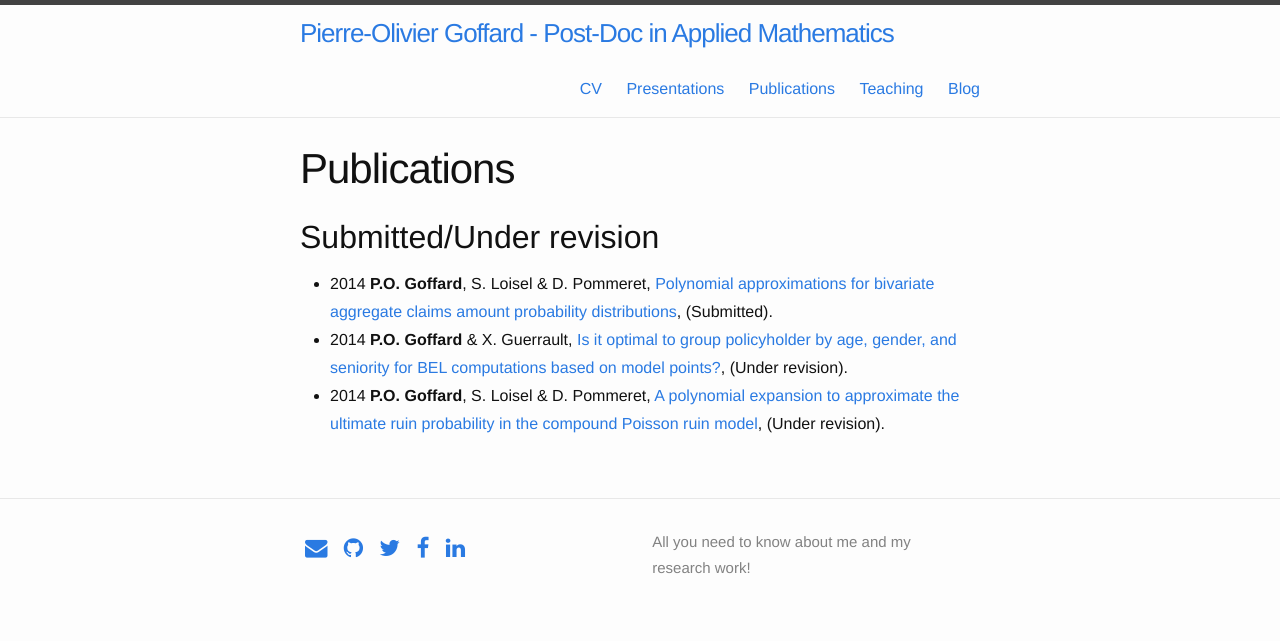
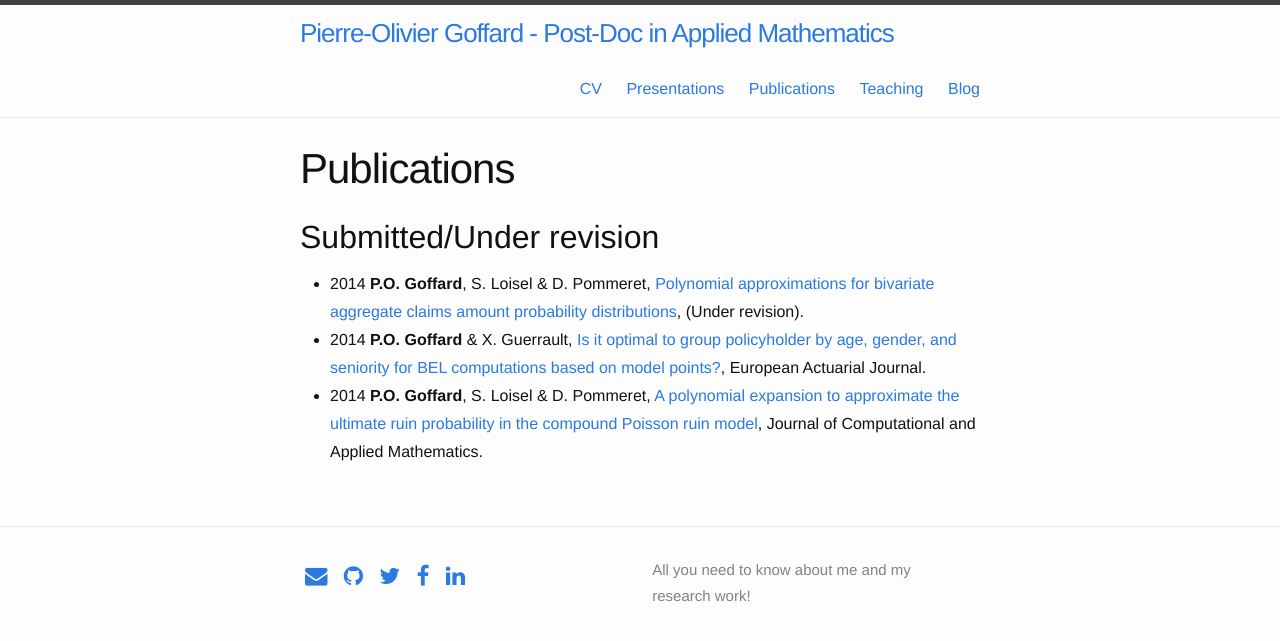
Before and after one commit to LaGauffre/LaGauffre.github.io, a Jekyll site: the page built from Publications.md, in a window 1280 px wide. Shown: the top 641 px of the page. Built offline with Jekyll 4.4.1, drawn with Linux system fonts in a browser that asks for light colours; nearby versions of some CDN libraries; Markdown is read by kramdown in place of the engine named in the settings.

Commit message:
Modif Publications

```diff
--- a/Publications.md
+++ b/Publications.md
@@ -6,6 +6,6 @@
 
 ##Submitted/Under revision
 
-* 2014 **P.O. Goffard**, S. Loisel & D. Pommeret, [Polynomial approximations for bivariate aggregate claims amount probability distributions](/Publications/Goffard_Loisel_Pommeret_December_2014_BivariateAggregateClaimAmount.pdf), (Submitted).
-* 2014 **P.O. Goffard** & X. Guerrault, [Is it optimal to group policyholder by age, gender, and seniority for BEL computations based on model points?](/Publications/DraftMPGrouping.pdf), (Under revision).
-* 2014 **P.O. Goffard**, S. Loisel & D. Pommeret, [A polynomial expansion to approximate the ultimate ruin probability in the compound Poisson ruin model](/Publications/Goffard_Loisel_Pommeret_December_Ruin_Probability_Approximation.pdf), (Under revision).
+* 2014 **P.O. Goffard**, S. Loisel & D. Pommeret, [Polynomial approximations for bivariate aggregate claims amount probability distributions](/Publications/Goffard_Loisel_Pommeret_December_2014_BivariateAggregateClaimAmount.pdf), (Under revision).
+* 2014 **P.O. Goffard** & X. Guerrault, [Is it optimal to group policyholder by age, gender, and seniority for BEL computations based on model points?](/Publications/GoffardGuerraultModelPointsEaJ2015.pdf), European Actuarial Journal.
+* 2014 **P.O. Goffard**, S. Loisel & D. Pommeret, [A polynomial expansion to approximate the ultimate ruin probability in the compound Poisson ruin model](/Publications/Goffard_Loisel_Pommeret_June2015_Ruin_Probability_Approximation.pdf), Journal of Computational and Applied Mathematics.
```
Also changed, not shown: 2 other files.
